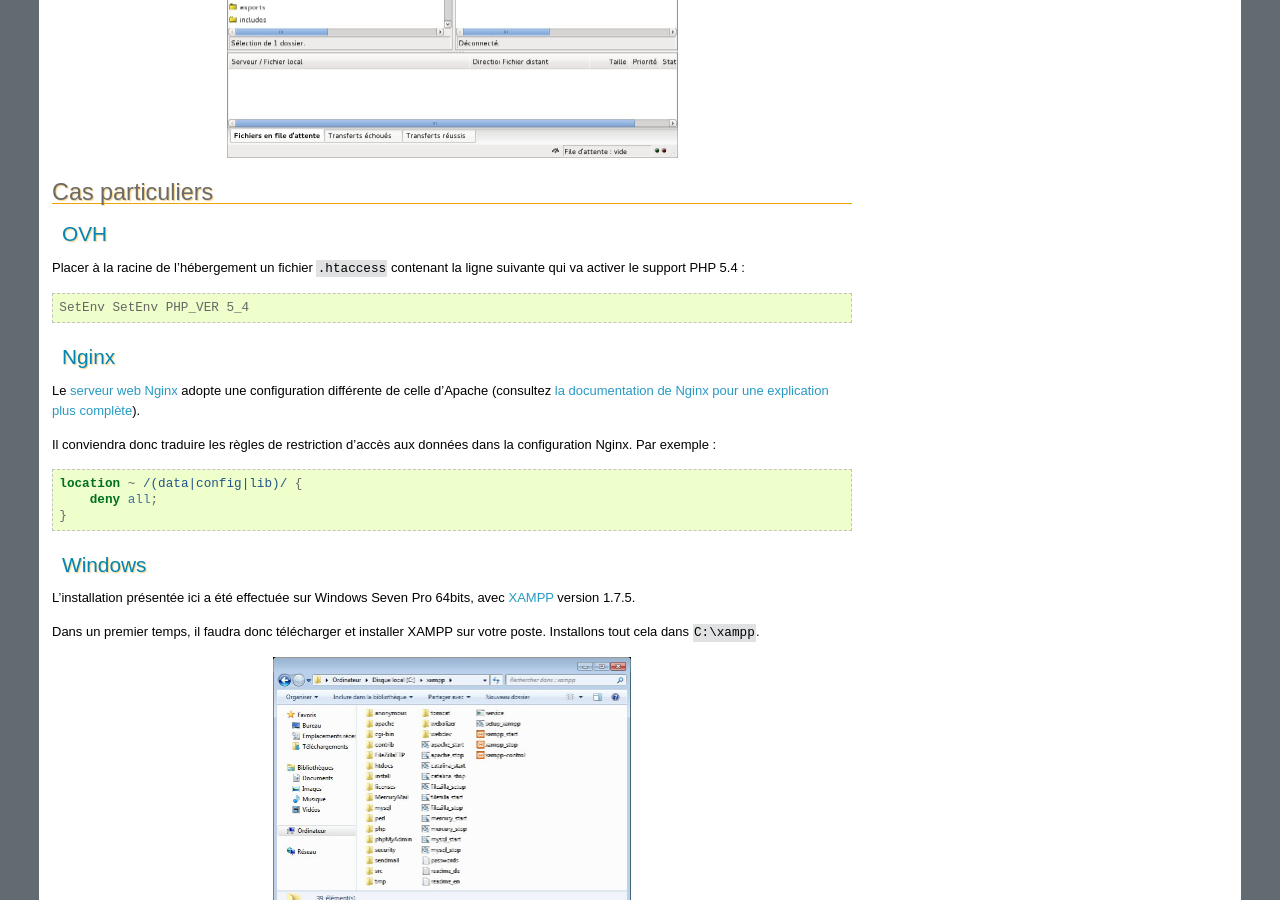
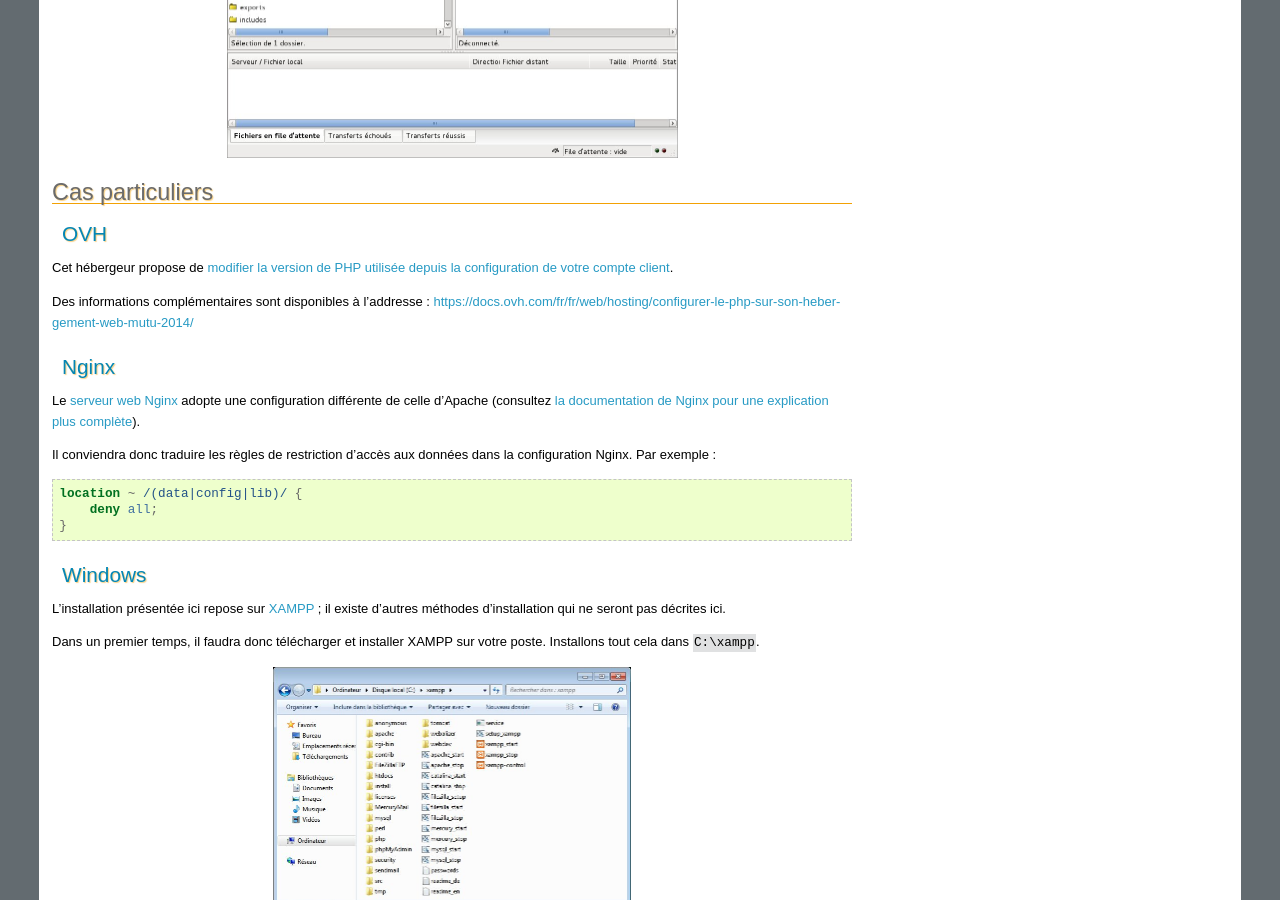
Before and after one commit to galette/galettedoc, a Sphinx documentation site: the page built from source/installation/preparation.rst, in a window 1280 px wide and 900 px high, scrolled down 2482 px. Built offline with Sphinx 7.4.7, drawn with Linux system fonts in a browser that asks for light colours; some of the changed text lies outside the part shown.

Commit message:
Mise à jour installation & captures

```diff
--- a/source/installation/ftp.rst
+++ b/source/installation/ftp.rst
@@ -22,11 +22,10 @@
 OVH
 ===
 
-Placer à la racine de l'hébergement un fichier ``.htaccess`` contenant la ligne suivante qui va activer le support PHP 5.4 :
+Cet hébergeur propose de `modifier la version de PHP utilisée depuis la configuration de votre compte client <http://docs.ovh.com/fr/fr/web/hosting/mutualise-configurer-la-version-de-php-depuis-votre-espace-client/>`_.
 
-.. code-block:: raw
+Des informations complémentaires sont disponibles à l'addresse : https://docs.ovh.com/fr/fr/web/hosting/configurer-le-php-sur-son-hebergement-web-mutu-2014/
 
-   SetEnv SetEnv PHP_VER 5_4
 
 Nginx
 =====
--- a/source/installation/index.rst
+++ b/source/installation/index.rst
@@ -30,7 +30,7 @@
 Pour installer Galette, vous aurez besoin que les composants suivants soient installés  :
 
 * un serveur web Apache,
-* PHP en version 5.5 ou supérieure,
+* PHP en version 5.6 ou supérieure (PHP 7.1 ou plus recommandé),
 
   * le module PHP `gd`,
   * le module PHP `PDO` `mysql` ou `postgresql`,
--- a/source/installation/preparation.rst
+++ b/source/installation/preparation.rst
@@ -43,7 +43,7 @@
 
 L'installation par défaut de Galette (et de beaucoup d'autres applications web) se résume souvent à copier un dossier complet dans un endroit accessible par le serveur web. Cette manière de procéder fonctionne sans problèmes, mais elle expose depuis la web des fichiers qui ne devraient pas l'être (en gros, toute la mécanique interne, les fichiers de configuration, ...).
 
-Il est possible avec Galette de limiter cela en n'exposant que le seul dossier ``webroot`` depuis le serveur web. Tous les autres dossiers serotn davantage protégés ; il ne serontpurement et simplement plus du tout accessibles depuis le serveur web lui même.
+Il est possible avec Galette de limiter cela en n'exposant que le seul dossier ``webroot`` depuis le serveur web. Tous les autres dossiers seront davantage protégés ; il ne seront purement et simplement plus du tout accessibles depuis le serveur web lui même.
 
 .. note::
 
--- a/source/installation/windows.rst
+++ b/source/installation/windows.rst
@@ -3,7 +3,7 @@
 Windows
 =======
 
-L'installation présentée ici a été effectuée sur Windows Seven Pro 64bits, avec `XAMPP <http://www.apachefriends.org/fr/xampp-windows.html>`_ version 1.7.5.
+L'installation présentée ici repose sur `XAMPP <http://www.apachefriends.org/fr/xampp-windows.html>`_ ; il existe d'autres méthodes d'installation qui ne seront pas décrites ici.
 
 Dans un premier temps, il faudra donc télécharger et installer XAMPP sur votre poste. Installons tout cela dans ``C:\xampp``.
 
```
Also changed, not shown: source/_styles/static/images/installation/1_checks.png, source/_styles/static/images/installation/2_type_install.png, source/_styles/static/images/installation/3_bdd.png, source/_styles/static/images/installation/4_bdd_rights.png, source/_styles/static/images/installation/5_tables_creation.png, source/_styles/static/images/installation/5_update_version_select.png, source/_styles/static/images/installation/5bis_already_updated.png, source/_styles/static/images/installation/5ter_update_success.png, source/_styles/static/images/installation/6_admin.png, source/_styles/static/images/installation/7_initialization.png, source/_styles/static/images/installation/8_the_end.png, source/_styles/static/images/installation/9_login.png.
